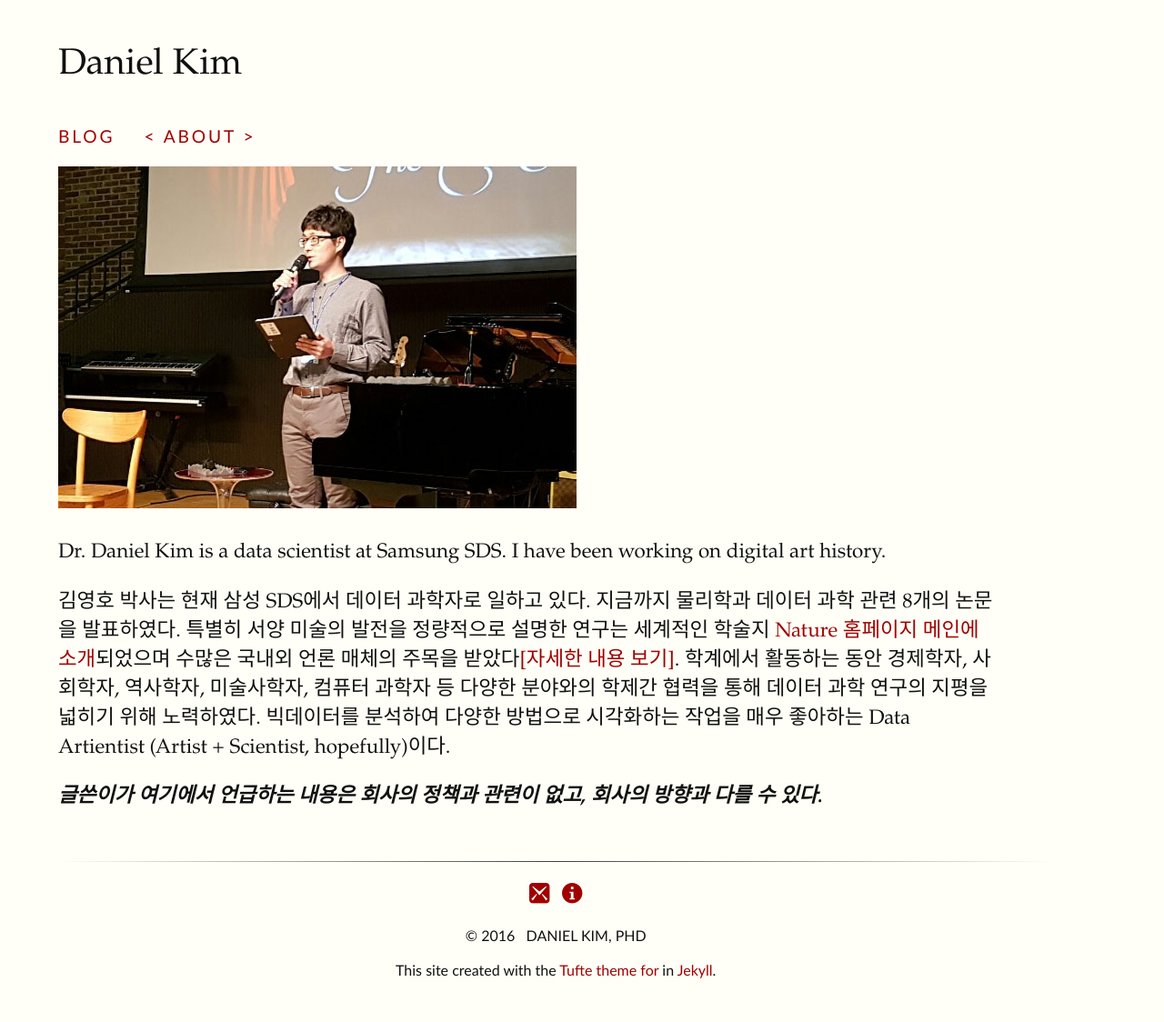
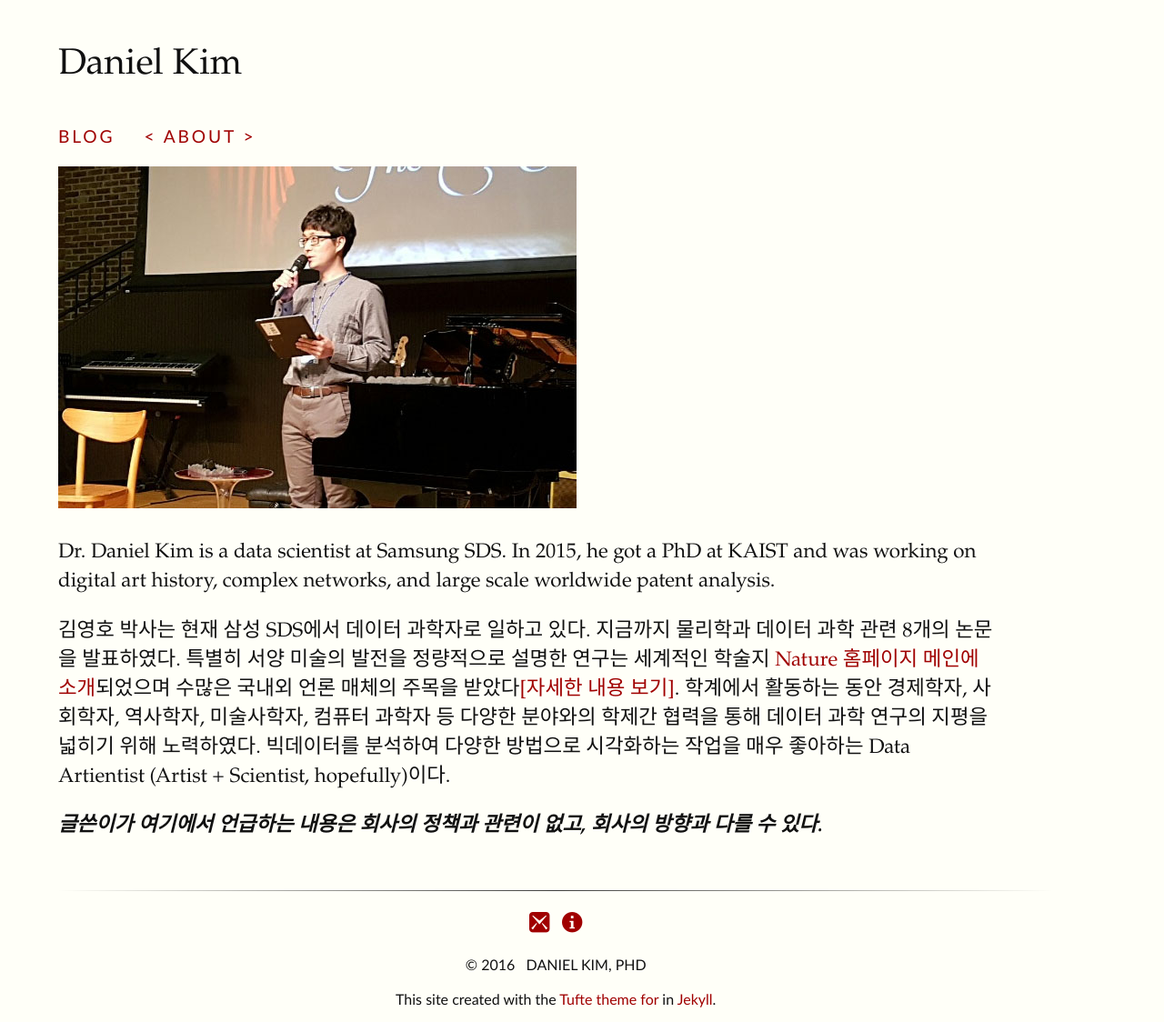
Before and after one commit to danielykim/danielykim.github.io, a Jekyll site: the page built from about/index.md, in a window 1280 px wide. Shown: the whole page at 91% size. Built offline with Jekyll 4.4.1, drawn with Linux system fonts in a browser that asks for light colours; before the commit the page ends 1092 px from its top, so only the background shows below that.

Commit message:
Modify About/index.md

```diff
--- a/about/index.md
+++ b/about/index.md
@@ -5,7 +5,7 @@ title: About
 
 ![Daniel Kim]({{ site.baseurl }}/images/myphoto.jpg)
 
-Dr. Daniel Kim is a data scientist at Samsung SDS. I have been working on digital art history.
+Dr. Daniel Kim is a data scientist at Samsung SDS. In 2015, he got a PhD at KAIST and was working on digital art history, complex networks, and large scale worldwide patent analysis.
 
 김영호 박사는 현재 삼성 SDS에서 데이터 과학자로 일하고 있다. 지금까지 물리학과 데이터 과학 관련 8개의 논문을 발표하였다. 특별히 서양 미술의 발전을 정량적으로 설명한 연구는 세계적인 학술지 [Nature 홈페이지 메인에 소개](http://www.danielykim.me/images/Nature_main_20141211.png)되었으며 수많은 국내외 언론 매체의 주목을 받았다[[자세한 내용 보기]](http://danielykim.me/papers/DKim2014/). 학계에서 활동하는 동안 경제학자, 사회학자, 역사학자, 미술사학자, 컴퓨터 과학자 등 다양한 분야와의 학제간 협력을 통해 데이터 과학 연구의 지평을 넓히기 위해 노력하였다. 빅데이터를 분석하여 다양한 방법으로 시각화하는 작업을 매우 좋아하는 Data Artientist (Artist + Scientist, hopefully)이다.
 
```
